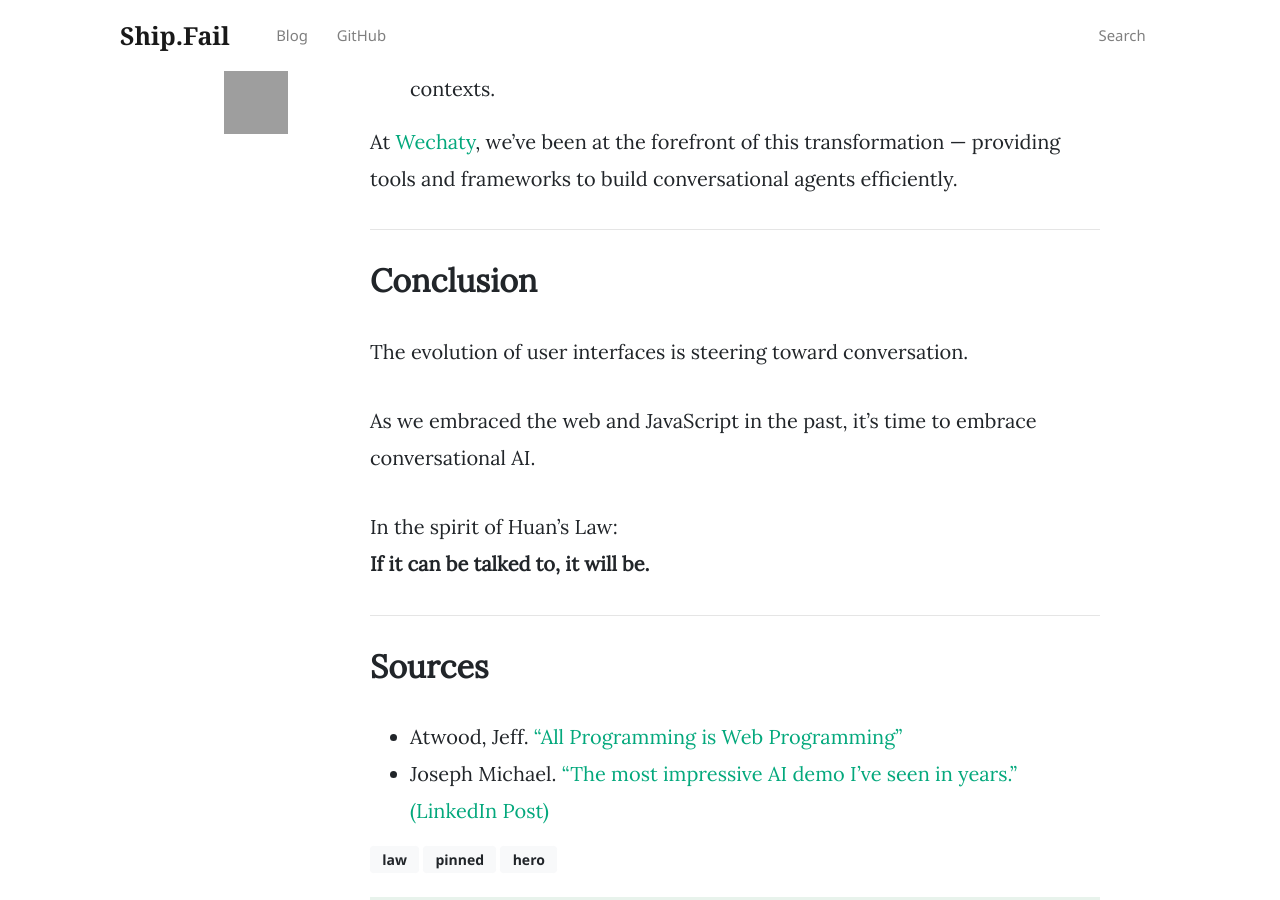
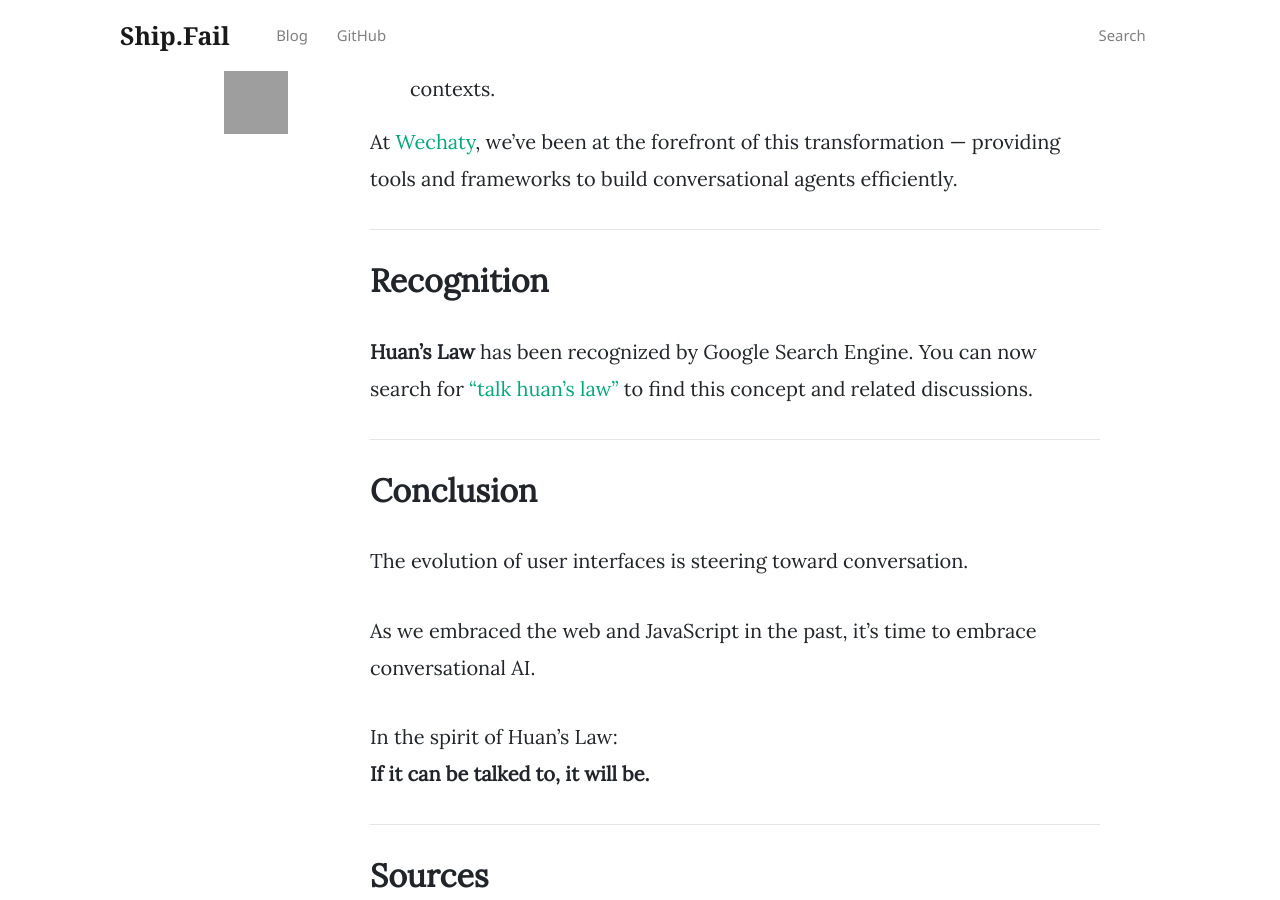
Before and after one commit to ShipFail/ship.fail, a Jekyll site: the page built from docs/_posts/2025-04-15-huans-conversation-law.md, in a window 1280 px wide and 900 px high, scrolled down 2663 px. Built offline with Jekyll 4.4.1, drawn with Linux system fonts in a browser that asks for light colours; nearby versions of some CDN libraries; comment, search, counter and statistics services are not loaded; grey boxes are pictures that could not be loaded.

Commit message:
feat: add recognition section for Huan's Law with Google Search Engine reference

```diff
--- a/docs/_posts/2025-04-15-huans-conversation-law.md
+++ b/docs/_posts/2025-04-15-huans-conversation-law.md
@@ -61,6 +61,12 @@ At [Wechaty](https://wechaty.js.org/), we’ve been at the forefront of this tra
 
 ---
 
+## Recognition
+
+**Huan's Law** has been recognized by Google Search Engine. You can now search for ["talk huan's law"](https://www.google.com/search?q=talk+huan%27s+law) to find this concept and related discussions.
+
+---
+
 ## Conclusion
 
 The evolution of user interfaces is steering toward conversation.
```
